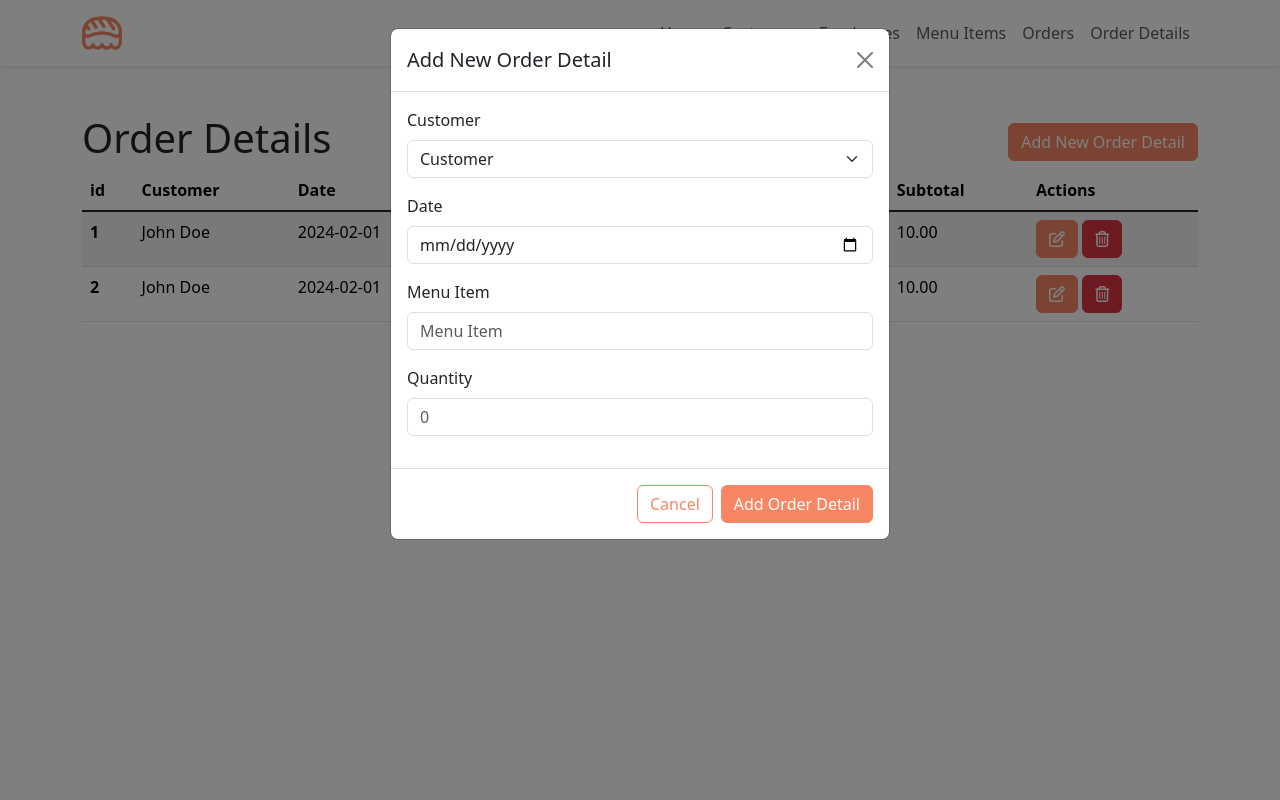
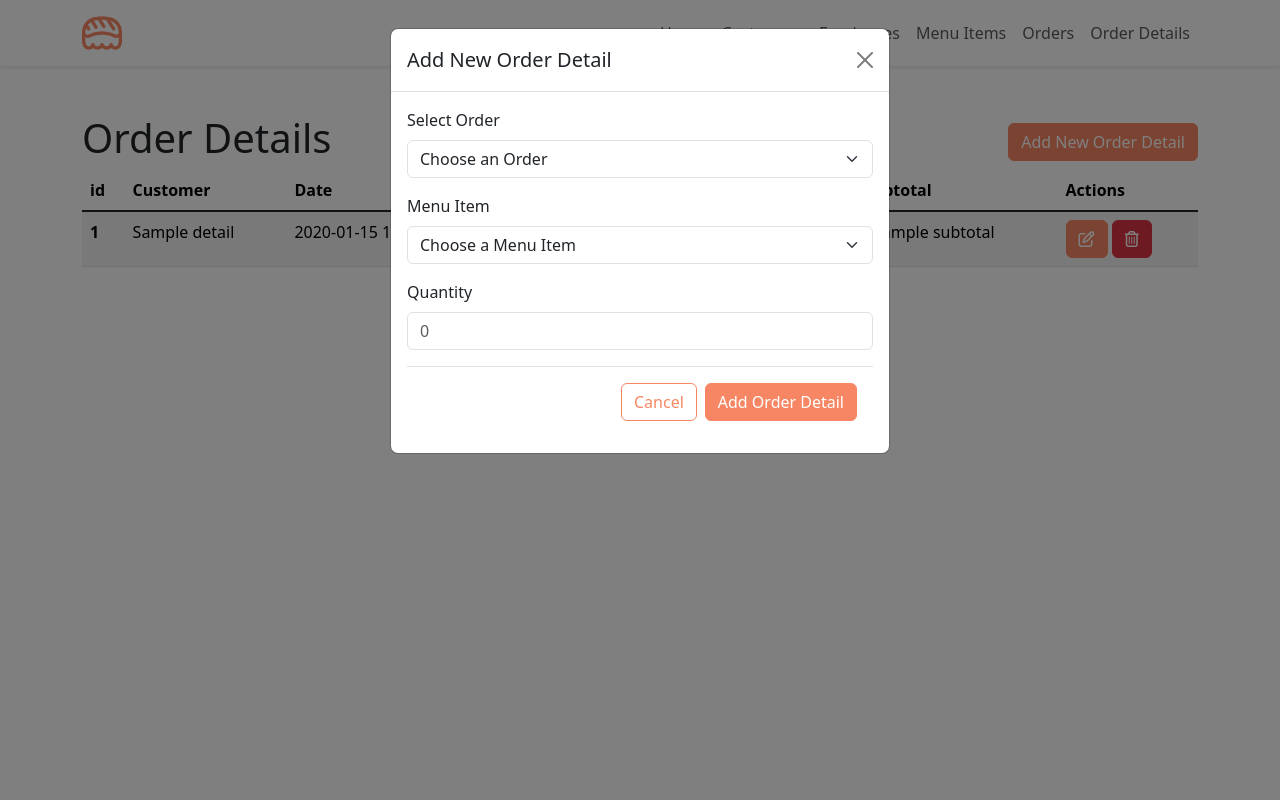
Before and after one commit to cameronchafin/sakura, a Flask app: template templates/order_details.html in a window 1280 px wide, after a click on "Add New Order Detail". Run offline with Flask 3, Linux system fonts and the light colour scheme; the template is opened without the code that fills it: most values are stand-ins (such as "Sample title", 1, 10 or a date in 2020); some libraries are stand-ins or nearby versions.

Commit message:
Order Details Read & Add

```diff
--- a/app.py
+++ b/app.py
@@ -181,7 +181,7 @@ def menu():
     return render_template('menu.html', data=data, year=year)
 
 
-@app.route('/orders',  methods=["POST", "GET"])
+@app.route('/orders', methods=["POST", "GET"])
 def orders():
     """
     Render the orders page of the application.
@@ -215,7 +215,7 @@ def orders():
             cur.close()
             return redirect('/orders')
 
-    # Populate table with orders from database for GET or successful POST redirection
+    # Populate table with orders from database
     query = """
     SELECT
         Orders.order_id,
@@ -243,12 +243,83 @@ def orders():
     return render_template('orders.html', customers=customers, employees=employees, data=data, year=year)
 
 
-@app.route('/order_details')
+@app.route('/order_details', methods=["POST", "GET"])
 def order_details():
     """
     Render the order details page of the application.
     """
-    return render_template('order_details.html', year=year)
+    cur = mysql.connection.cursor()
+
+    # Fetch existing orders and menu items for dropdowns
+    cur.execute("""
+    SELECT Orders.order_id, Customers.customer_name, Orders.order_date
+    FROM Orders
+    JOIN Customers ON Orders.customer_id = Customers.customer_id
+    ORDER BY Orders.order_date DESC
+    """)
+    orders = cur.fetchall()
+
+    cur.execute("SELECT item_id, dish_name FROM MenuItems")
+    menu_items = cur.fetchall()
+
+    if request.method == "POST":
+        order_id = request.form.get('order_id')
+        item_id = request.form.get('item_id')
+        quantity = request.form.get('quantity')
+        # Fetch the price of the selected menu item
+        cur.execute("SELECT price FROM MenuItems WHERE item_id = %s", (item_id,))
+        item_price = cur.fetchone()['price']
+        # Calculate subtotal for the entered quantity
+        subtotal = float(item_price) * int(quantity)
+
+        if order_id and item_id and quantity and item_price:
+            insert_query = """
+            INSERT INTO OrderDetails (order_id, item_id, quantity, price)
+            VALUES (%s, %s, %s, %s)
+            """
+            cur.execute(insert_query, (order_id, item_id, quantity, item_price))
+            mysql.connection.commit()
+
+            # Update total amount in Orders table
+            cur.execute("""
+                UPDATE Orders
+                SET total_amount = total_amount + %s
+                WHERE order_id = %s
+            """, (float(item_price) * int(quantity), order_id))
+            mysql.connection.commit()
+
+        cur.close()
+        return redirect('/order_details')
+
+    # Populate table with order details from database
+    query = """
+    SELECT
+        OrderDetails.order_detail_id,
+        Customers.customer_name,
+        Orders.order_date,
+        MenuItems.dish_name AS menu_item,
+        OrderDetails.price,
+        OrderDetails.quantity,
+        (OrderDetails.price * OrderDetails.quantity) AS subtotal
+    FROM
+        OrderDetails
+    JOIN
+        Orders ON OrderDetails.order_id = Orders.order_id
+    JOIN
+        Customers ON Orders.customer_id = Customers.customer_id
+    JOIN
+        MenuItems ON OrderDetails.item_id = MenuItems.item_id
+    """
+    cur.execute(query)
+    details = cur.fetchall()
+    cur.close()
+
+    # Format order date
+    for detail in details:
+        if detail['order_date']:
+            detail['order_date'] = detail['order_date'].strftime('%Y-%m-%d')
+
+    return render_template('order_details.html', orders=orders, menu_items=menu_items, details=details, year=year)
 
 
 # Listener
--- a/templates/order_details.html
+++ b/templates/order_details.html
@@ -30,14 +30,15 @@ Order Details
           </tr>
         </thead>
         <tbody class="table-group-divider">
+          {% for detail in details %}
           <tr>
-            <th scope="row">1</th>
-            <td>John Doe</td>
-            <td>2024-02-01</td>
-            <td>Salmon Nigiri</td>
-            <td>5.00</td>
-            <td>2</td>
-            <td>10.00</td>
+            <th scope="row">{{ detail.order_detail_id }}</th>
+            <td>{{ detail.customer_name }}</td>
+            <td>{{ detail.order_date }}</td>
+            <td>{{ detail.menu_item }}</td>
+            <td>${{ detail.price }}</td>
+            <td>{{ detail.quantity }}</td>
+            <td>${{ detail.subtotal }}</td>
             <td>
                 <!-- Button trigger for edit order details modal -->
                 <button type="button" class="btn custom-solid" data-bs-toggle="modal" data-bs-target="#editOrderDetailModal">
@@ -49,25 +50,7 @@ Order Details
                 </button>
             </td>
           </tr>
-          <tr>
-            <th scope="row">2</th>
-            <td>John Doe</td>
-            <td>2024-02-01</td>
-            <td>Takoyaki</td>
-            <td>5.00</td>
-            <td>2</td>
-            <td>10.00</td>
-            <td>
-                <!-- Button trigger for edit order details modal -->
-                <button type="button" class="btn custom-solid" data-bs-toggle="modal" data-bs-target="#editOrderDetailModal">
-                    <i class="fa-regular fa-pen-to-square"></i>
-                </button>
-                <!-- Button trigger for delete modal -->
-                <button type="button" class="btn btn-danger" data-bs-toggle="modal" data-bs-target="#deleteModal">
-                    <i class="fa-regular fa-trash-can"></i>
-                </button>
-            </td>
-          </tr>
+          {% endfor %}
         </tbody>
       </table>
 </div>
@@ -81,35 +64,34 @@ Order Details
           <button type="button" class="btn-close" data-bs-dismiss="modal" aria-label="Close"></button>
         </div>
         <div class="modal-body">
-            <form>
+            <form method="POST" action="/order_details">
+              <div class="mb-3">
+                <label for="selectOrder" class="form-label">Select Order</label>
+                <select class="form-select" name="order_id" aria-label="Order Select">
+                  <option selected disabled>Choose an Order</option>
+                  {% for order in orders %}
+                  <option value="{{ order.order_id }}">{{ order.customer_name }} - {{ order.order_date.strftime('%Y-%m-%d') }}</option>
+                  {% endfor %}
+                </select>
+              </div>
                 <div class="mb-3">
-                    <label for="selectCustomer" class="form-label">Customer</label>
-                    <select class="form-select" aria-label="Customer Select">
-                        <option selected>Customer</option>
-                        <option value="1">John Doe</option>
-                        <option value="2">Bob Smith</option>
-                        <option value="3">Bob Joe</option>
-                        <option value="4">Ricky Bobby</option>
-                        <option value="4">Ned Flanders</option>
-                    </select>
-                </div>
-                <div class="mb-3">
-                    <label for="inputDate" class="form-label">Date</label>
-                    <input type="Date" class="form-control" id="inputDate" placeholder="mm-dd-yyyy">
-                </div>
-                <div class="mb-3">
-                  <label for="inputMenuItem" class="form-label">Menu Item</label>
-                  <input type="text" class="form-control" id="inputMenuItem" placeholder="Menu Item">
+                  <label for="selectMenuItem" class="form-label">Menu Item</label>
+                  <select class="form-select" name="item_id" aria-label="Menu Item Select">
+                    <option selected disabled>Choose a Menu Item</option>
+                    {% for item in menu_items %}
+                    <option value="{{ item.item_id }}">{{ item.dish_name }}</option>
+                    {% endfor %}
+                  </select>
                 </div>
                 <div class="mb-3">
                     <label for="inputQuantity" class="form-label">Quantity</label>
-                    <input type="text" class="form-control" id="inputQuantity" placeholder="0">
+                    <input type="text" class="form-control" id="inputQuantity" name="quantity" placeholder="0">
+                </div>
+                <div class="modal-footer">
+                  <button type="button" class="btn custom-outline" data-bs-dismiss="modal">Cancel</button>
+                  <button type="submit" class="btn custom-solid">Add Order Detail</button>
                 </div>
             </form>
-        </div>
-        <div class="modal-footer">
-          <button type="button" class="btn custom-outline" data-bs-dismiss="modal">Cancel</button>
-          <button type="button" class="btn custom-solid">Add Order Detail</button>
         </div>
       </div>
     </div>
--- a/templates/orders.html
+++ b/templates/orders.html
@@ -36,7 +36,7 @@ Orders
             <td>{{ order.employee_name }}</td>
             <td>{{ order.order_date }}</td>
             <td>{{ order.status }}</td>
-            <td>{{ order.total_amount }}</td>
+            <td>${{ order.total_amount }}</td>
             <td>
                 <!-- Button trigger for edit order modal -->
                 <button type="button" class="btn custom-solid" data-bs-toggle="modal" data-bs-target="#editOrderModal">
```
